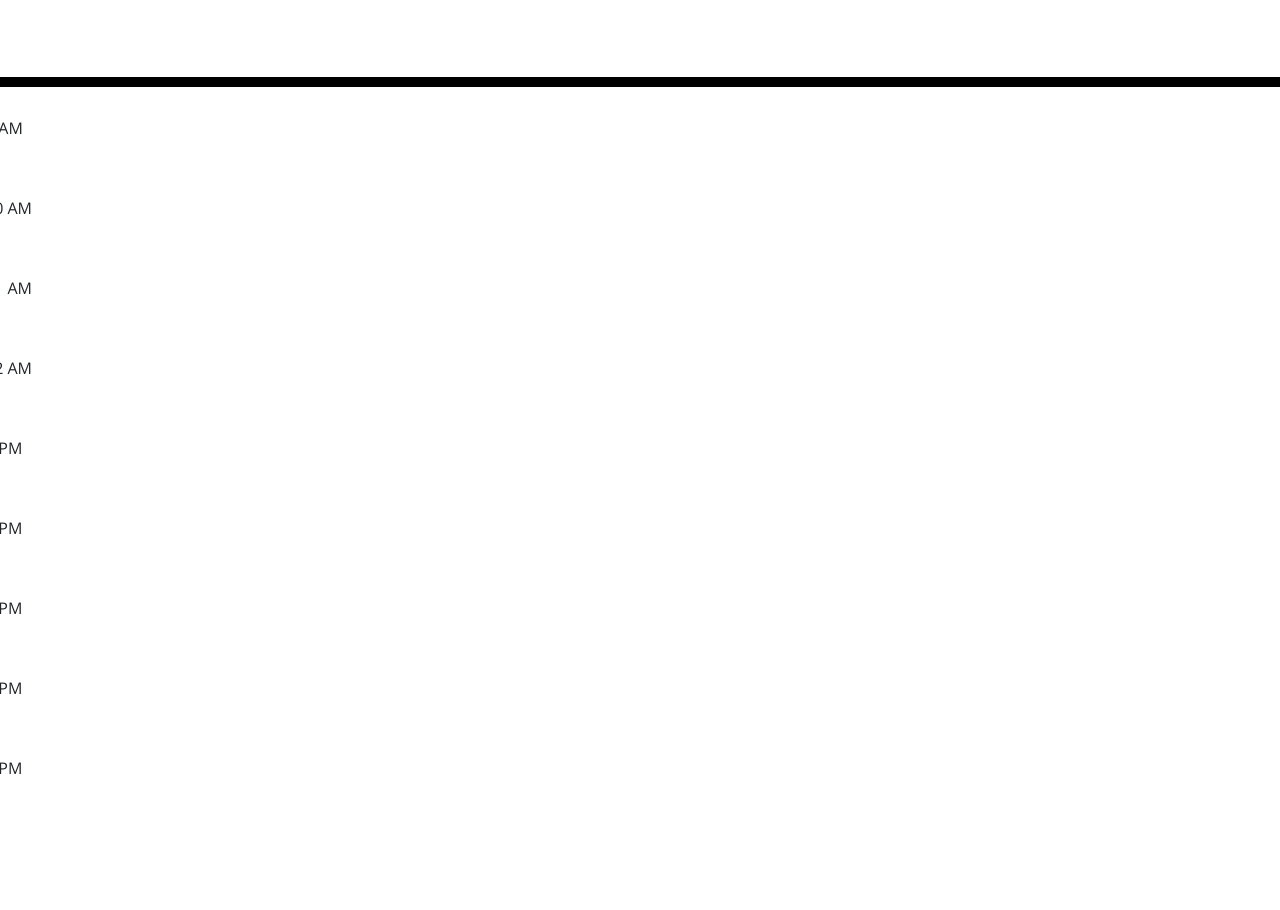
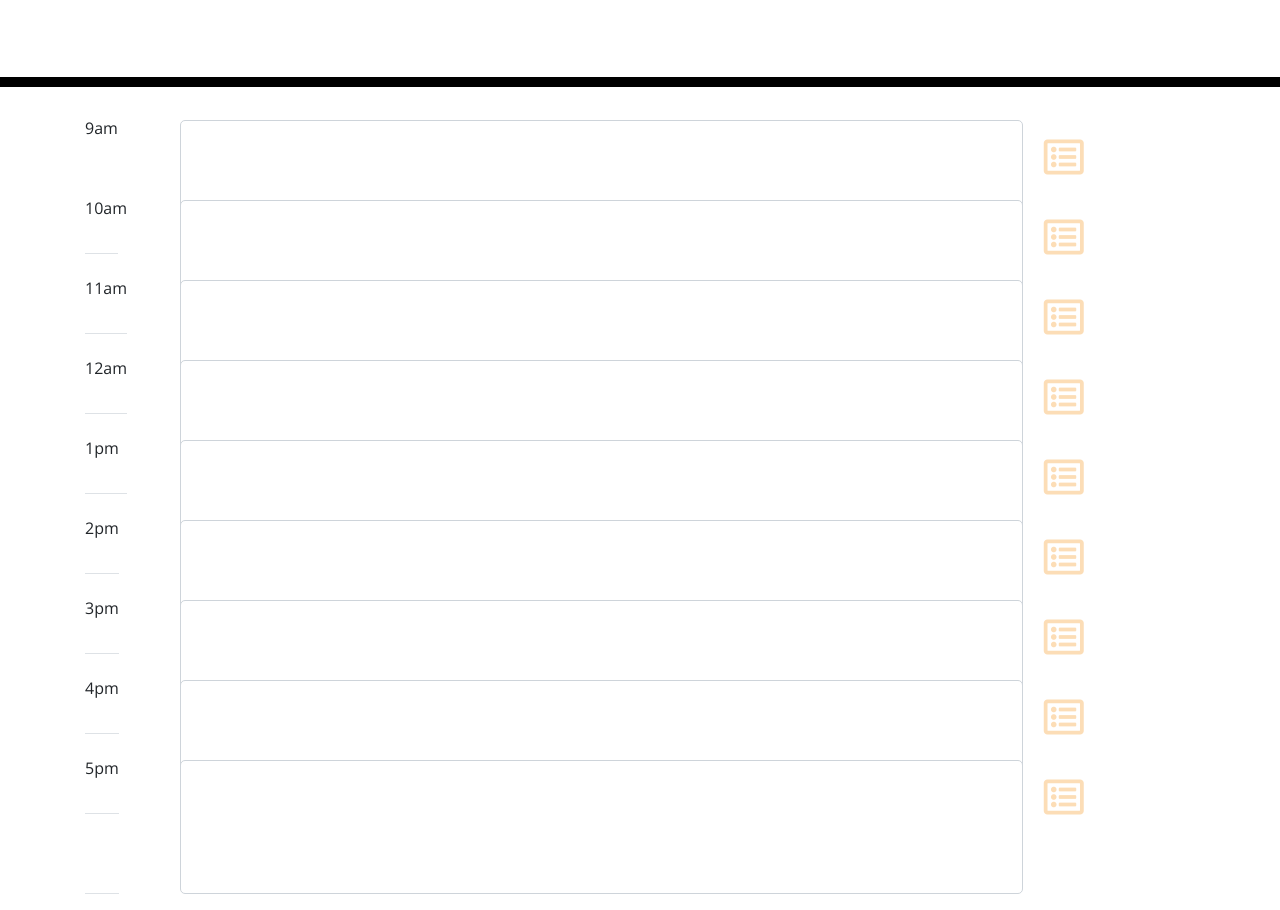
Before and after one commit to norbu-s/Planner-App, a plain HTML site: page Develop/index.html in a window 1280 px wide. Shown: the part 181-1091 px from the top of the page. Before the commit the page ends 1020 px from the top, so only its background shows below. Drawn offline with nearby package versions, Linux system fonts and the light colour scheme.

Commit message:
styling and functionality added

```diff
--- a/Develop/index.html
+++ b/Develop/index.html
@@ -30,27 +30,120 @@
     </header>
     <div class="container">
       <!-- Timeblocks go here -->
-      <h2 class='date'></h2>
-      </div class='calendar'>
-          <div class='empty'></div>
-          <div class='plane'>
-               <div class="col col-1"></div>
-          </div>
-          <div class="times">
-               <div class="row row-1">9 AM</div>
-               <div class="row row-1">10 AM</div>
-               <div class="row row-1">11 AM</div>
-               <div class="row row-1">12 AM</div>
-               <div class="row row-1">1 PM</div>
-               <div class="row row-1">2 PM</div>
-               <div class="row row-1">3 PM</div>
-               <div class="row row-1">4 PM</div>
-               <div class="row row-1">5 PM</div>
-          </div>
+      <p class="lead todaysDate"></p>
+  </div>
+<div class="container text-right  plannerDiv">
+  <div class="row row9 ">
+    <div class="  input-container input-group col-1 ">
+      <p class="border-bottom">9am</p>
+      </div>
+      <div class="input-group  col-10 form-group">
+          <textarea id=text9AM class="form-control custom-control textborder" rows="2" style="resize:none"
+              name="9"></textarea>
+          <button class="  col-1
+           btn  "> <span style="font-size: 2.5em; color: #fcddb6 "><i class="far fa-list-alt"></i>
+              </span></button>
+      </div>
+  </div>
+  <div class="row row10 ">
+      <div class="input-group input-container  col-1">
+          <p class="border-bottom">10am</p>
+      </div>
+      <div class="input-group col-10 form-group">
+          <textarea id=text10AM class="form-control custom-control textborder" rows="2" style="resize:none"
+              name="10"></textarea>
+          <button class="  col-1
+              btn  "> <span style="font-size: 2.5em; color: #fcddb6 "><i class="far fa-list-alt"></i>
+              </span></button>
+      </div>
+  </div>
+  <div class="row  row11  ">
+      <div class="  input-group  col-1">
+          <p class="border-bottom">11am</p>
+      </div>
+      <div class="input-group col-10 form-group">
+          <textarea id=text11AM class="form-control custom-control textborder" rows="2" style="resize:none"
+              name="11"></textarea>
+          <button class="  col-1
+              btn  "> <span style="font-size: 2.5em; color: #fcddb6 "><i class="far fa-list-alt"></i>
+              </span></button>
+      </div>
+  </div>
+  <div class="row row12  ">
+      <div class="  input-group  col-1">
+          <p class="border-bottom">12am</p>
+      </div>
+      <div class="input-group col-10 form-group">
+          <textarea id=text12AM class="form-control custom-control textborder" rows="2" style="resize:none"
+              name="12"></textarea>
+          <button class="  col-1
+              btn  "> <span style="font-size: 2.5em; color: #fcddb6 "><i class="far fa-list-alt"></i>
+              </span></button>
+      </div>
+  </div>
+  <div class="row row13 ">
 
-
-
-    <script src="https://cdnjs.cloudflare.com/ajax/libs/jquery/3.2.1/jquery.min.js"></script>
-    <script src="https://cdnjs.cloudflare.com/ajax/libs/moment.js/2.24.0/moment.min.js"></script>
+      <div class="   input-group  col-1">
+          <p class="border-bottom">1pm</p>
+      </div>
+      <div class="input-group col-10 form-group">
+          <textarea id=text1PM class="form-control custom-control textborder" rows="2" style="resize:none"
+              name="13"></textarea>
+          <button class="  col-1
+              btn  "> <span style="font-size: 2.5em; color: #fcddb6 "><i class="far fa-list-alt"></i>
+              </span></button>
+      </div>
+  </div>
+  <div class="row row14 ">
+      <div class="  input-group  col-1">
+          <p class="border-bottom">2pm</p>
+      </div>
+      <div class="input-group col-10 form-group">
+          <textarea id=text2PM class="form-control custom-control textborder" rows="2" style="resize:none"
+              name="14"></textarea>
+          <button class="  col-1
+              btn  "> <span style="font-size: 2.5em; color: #fcddb6 "><i class="far fa-list-alt"></i>
+              </span></button>
+      </div>
+  </div>
+  <div class="row row15 ">
+      <div class="   input-group  col-1">
+          <p class="border-bottom">3pm</p>
+      </div>
+      <div class="input-group col-10 form-group">
+          <textarea id=text3PM class="form-control custom-control textborder" rows="2" style="resize:none"
+              name="15"></textarea>
+          <button class="  col-1
+              btn  "> <span style="font-size: 2.5em; color: #fcddb6 "><i class="far fa-list-alt"></i>
+              </span></button>
+      </div>
+  </div>
+  <div class="row row16 ">
+      <div class="  input-group  col-1">
+          <p class="border-bottom">4pm</p>
+      </div>
+      <div class="input-group col-10 form-group">
+          <textarea id=text4PM class="form-control custom-control textborder" rows="2" style="resize:none"
+              name="16"></textarea>
+          <button class="  col-1
+              btn  "> <span style="font-size: 2.5em; color: #fcddb6 "><i class="far fa-list-alt"></i>
+              </span></button>
+      </div>
+  </div>
+ <div class="row row17 ">
+      <div class="  input-group  col-1">
+          <p class="border-bottom">5pm</p>
+      </div>
+      <div class="input-group    col-10 form-group">
+          <textarea id=text5PM class="textborder form-control custom-control" rows="2" style="resize:none"
+              name="17"></textarea>
+          <button class="  col-1
+              btn  "> <span style="font-size: 2.5em; color: #fcddb6 "><i class="far fa-list-alt"></i>
+              </span></button>
+      </div>
+  </div>
+</div>
+<script src="https://cdnjs.cloudflare.com/ajax/libs/jquery/3.2.1/jquery.min.js"></script>
+   <script src="https://cdnjs.cloudflare.com/ajax/libs/moment.js/2.24.0/moment.min.js"></script>
   </body>
 </html>
--- a/Develop/style.css
+++ b/Develop/style.css
@@ -30,8 +30,78 @@ textarea{
   border-radius: 15px;
 }
 
-#times{
-  margin-left:50px;
+.plannerDiv{
+
+  border-radius: 25px;
+  box-shadow: 2px black;
+}
+
+
+
+#text9AM {
+  border-radius: 5px;
+}
+
+#text10AM {
+
+  border-radius: 5px;
+}
+#text11AM {
+
+  border-radius: 5px;
+}
+#text12AM {
+
+  border-radius: 5px;
+}
+#text1PM {
+
+  border-radius: 5px;
+}
+#text2PM {
+
+  border-radius: 5px;
+}
+#text3PM {
+
+  border-radius: 5px;
+}
+#text4PM {
+
+  border-radius: 5px;
+}
+#text5PM {
+
+  border-radius: 5px;
+}
+
+
+
+.headerDiv {
+background-image: url("azsunrise.jpg");
+color: white;
+font-family: 'Questrial', sans-serif;
+
+}
+
+textarea p {
+-webkit-box-shadow: inset 2px 2px 2px 0px #dddddd;
+-moz-box-shadow: inset 2px 2px 2px 0px #dddddd;
+box-shadow: inset 2px 2px 2px 0px #dddddd;
+
+
+}
+
+.bg-red {
+  background-color: rgb(255, 1, 1);
+}
+.bg-green {
+
+  background-color: rgba(8, 131, 8, 0.788);
+}
+
+.bg-gray {
+  background-color: #cfdce9da;
 }
 
 .row {
@@ -73,3 +143,19 @@ textarea{
   font-size: 20px;
   transition: all .3s ease-in-out;
 }
+
+/*
+These rules take effect when the browser's width
+is either 767px or less. */
+
+@media screen and (max-width: 767px) {
+
+  .jumbotron{
+      height: 300px;
+
+  }
+   p{
+      font-size: smaller;
+  }
+
+}
```
Also changed, not shown: Develop/script.js (+67 -0 lines).
